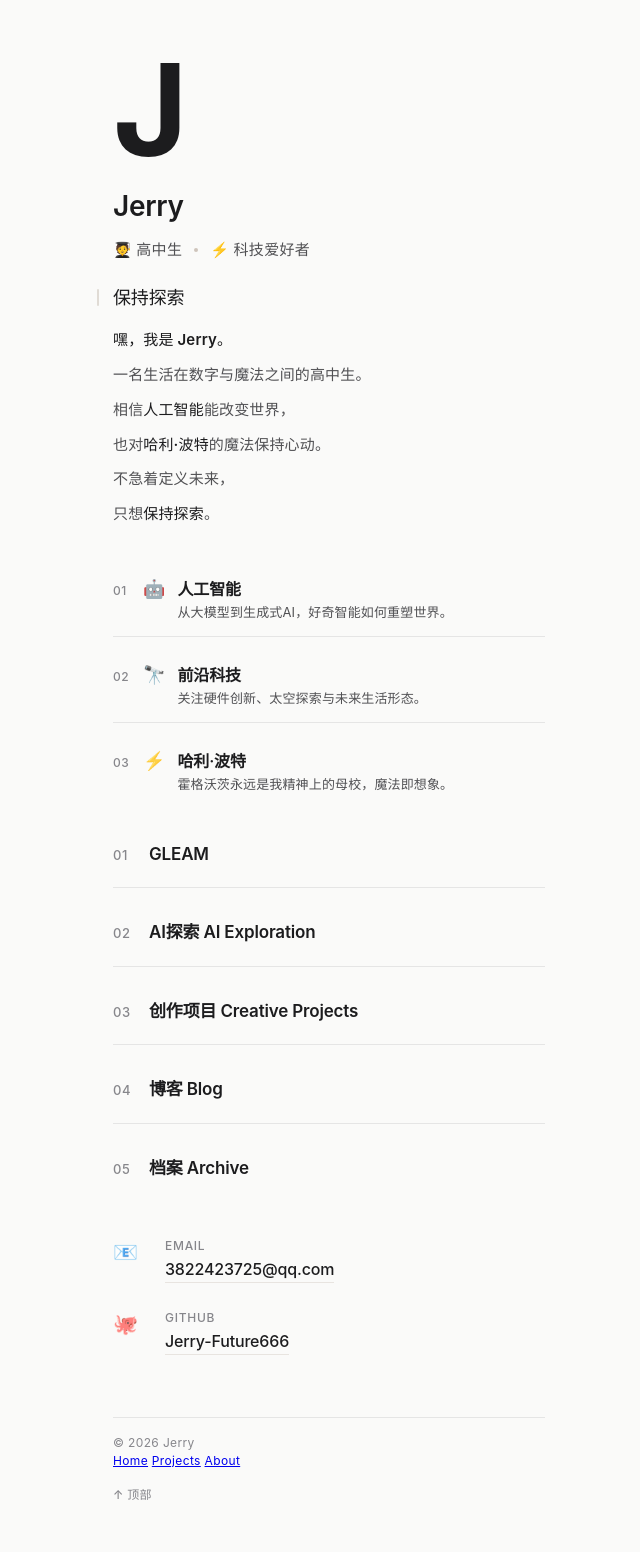
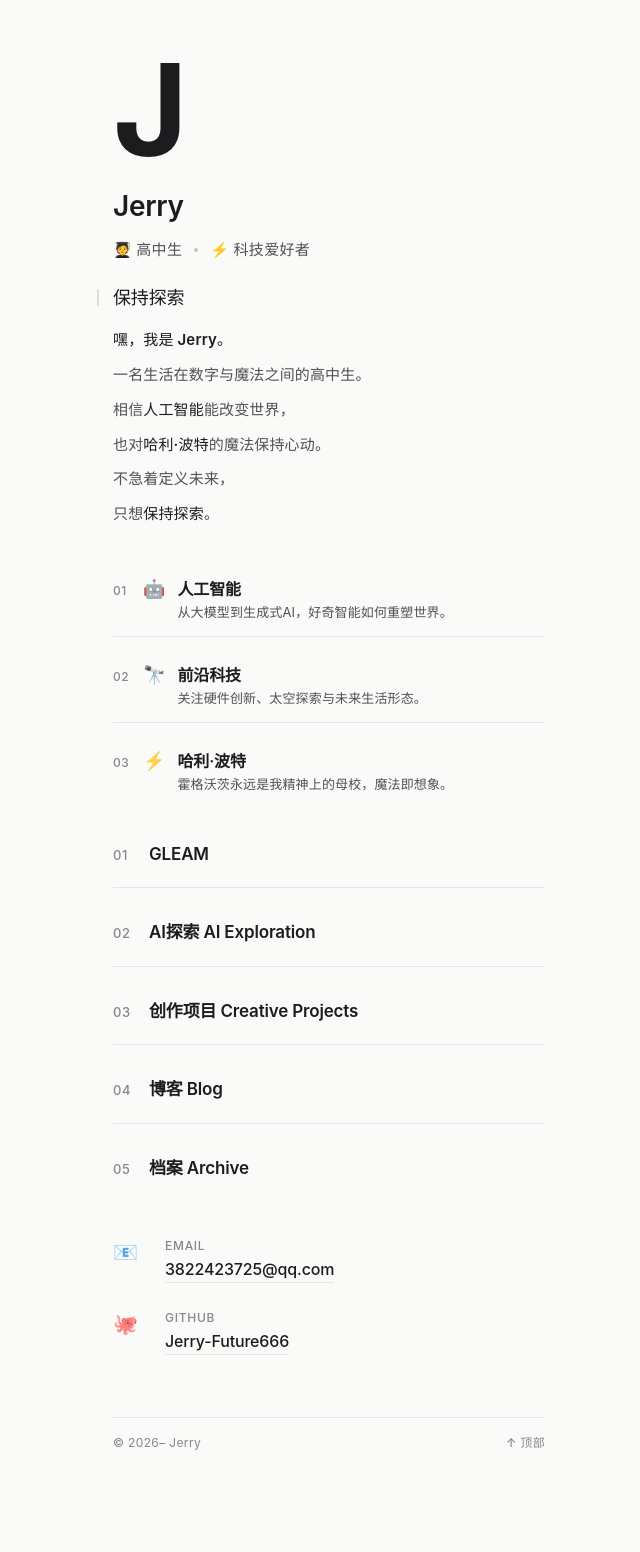
Before and after one commit to Jerry-Future666/Jerryhome, a Jekyll site: the page built from index.md, in a window 1280 px wide. Shown: the whole page, without its empty margins (311-951 px from the left). Built offline with Jekyll 4.4.1, drawn with Linux system fonts in a browser that asks for light colours; after the commit the page ends 1500 px from its top, so only the background shows below that.

Commit message:
Update explore layout and dynamic footer year

```diff
--- a/_includes/footer.html
+++ b/_includes/footer.html
@@ -1,18 +1,15 @@
 <!-- ========== 底部 ========== -->
+
 <footer class="footer">
 
-    <div class="footer-main">
-        <span>© 2026 Jerry</span>
+    <div class="footer-bottom">
+        <span>
+            © 2026–<span id="currentYear"></span> Jerry
+        </span>
 
-        <div class="footer-links">
-            <a href="{{ '/' | relative_url }}">Home</a>
-            <a href="{{ '/projects/' | relative_url }}">Projects</a>
-            <a href="{{ '/about.html' | relative_url }}">About</a>
-        </div>
+        <a class="back-to-top" id="backToTop">
+            ↑ 顶部
+        </a>
     </div>
 
-    <a class="back-to-top" id="backToTop">
-        ↑ 顶部
-    </a>
-
 </footer>
```
